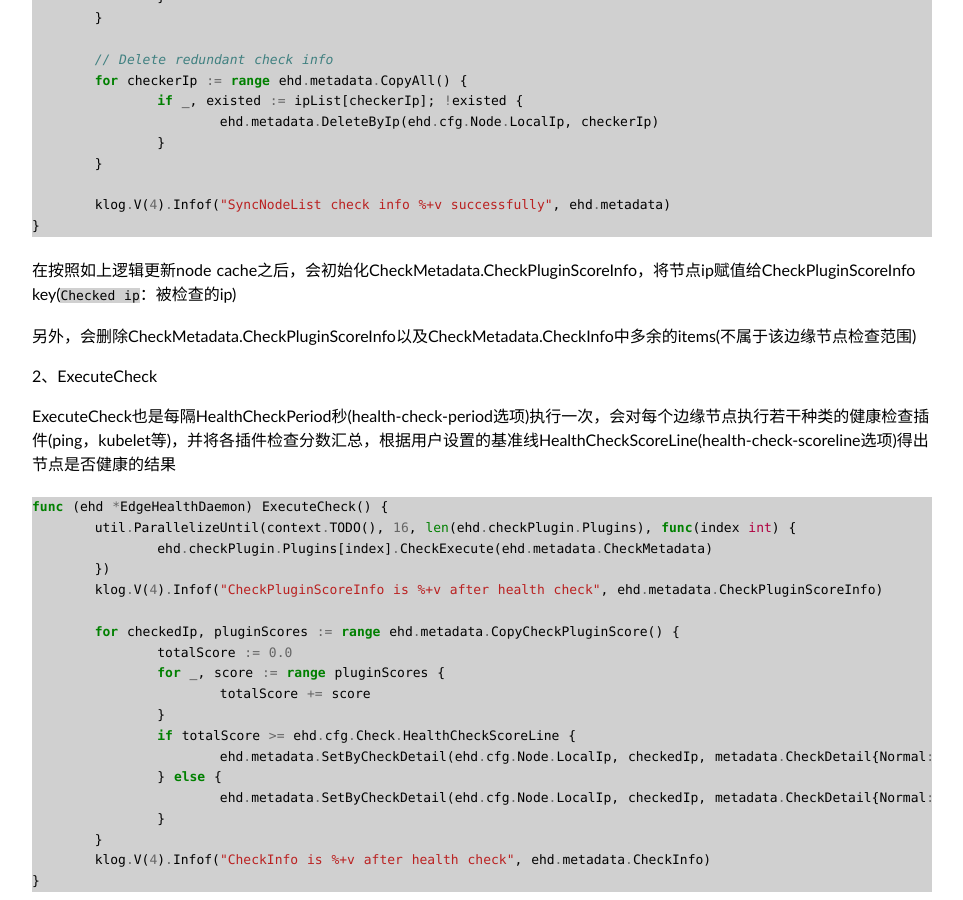
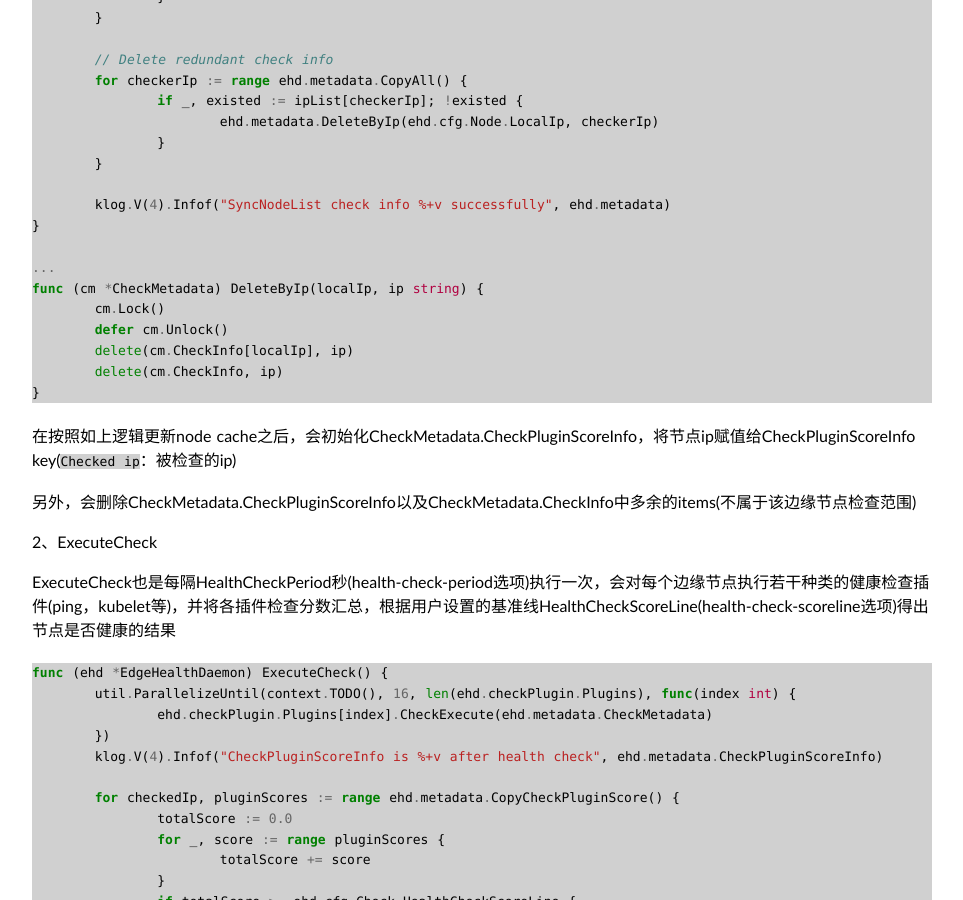
Before and after one commit to duyanghao/duyanghao.github.io, a Jekyll site: the page built from _posts/2021-3-1-superedge-edge-health-daemon.md, in a window 1280 px wide and 900 px high, scrolled down 5352 px. Shown: the whole window, without its empty margins (158-1121 px from the left). Built offline with Jekyll 4.4.1, drawn with Linux system fonts in a browser that asks for light colours; some web fonts are replaced; comment, search, counter and statistics services are not loaded.

Commit message:
update superedge edge-health
Signed-off-by: duyanghao <1294057873@qq.com>

````diff
--- a/_posts/2021-3-1-superedge-edge-health-daemon.md
+++ b/_posts/2021-3-1-superedge-edge-health-daemon.md
@@ -216,6 +216,14 @@ func (ehd *EdgeHealthDaemon) SyncNodeList() {
 	}
 
 	klog.V(4).Infof("SyncNodeList check info %+v successfully", ehd.metadata)
+}
+
+...
+func (cm *CheckMetadata) DeleteByIp(localIp, ip string) {
+	cm.Lock()
+	defer cm.Unlock()
+	delete(cm.CheckInfo[localIp], ip)
+	delete(cm.CheckInfo, ip)
 }
 ```
 
````
